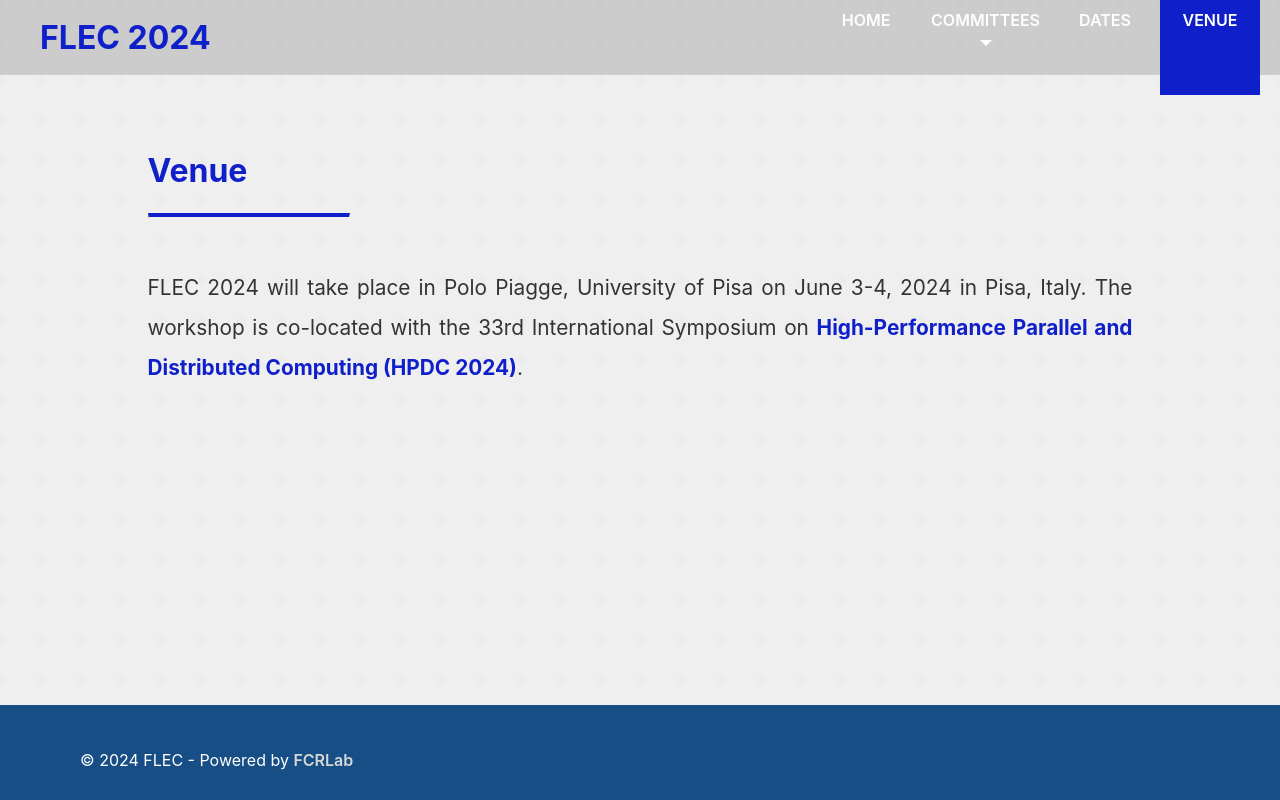
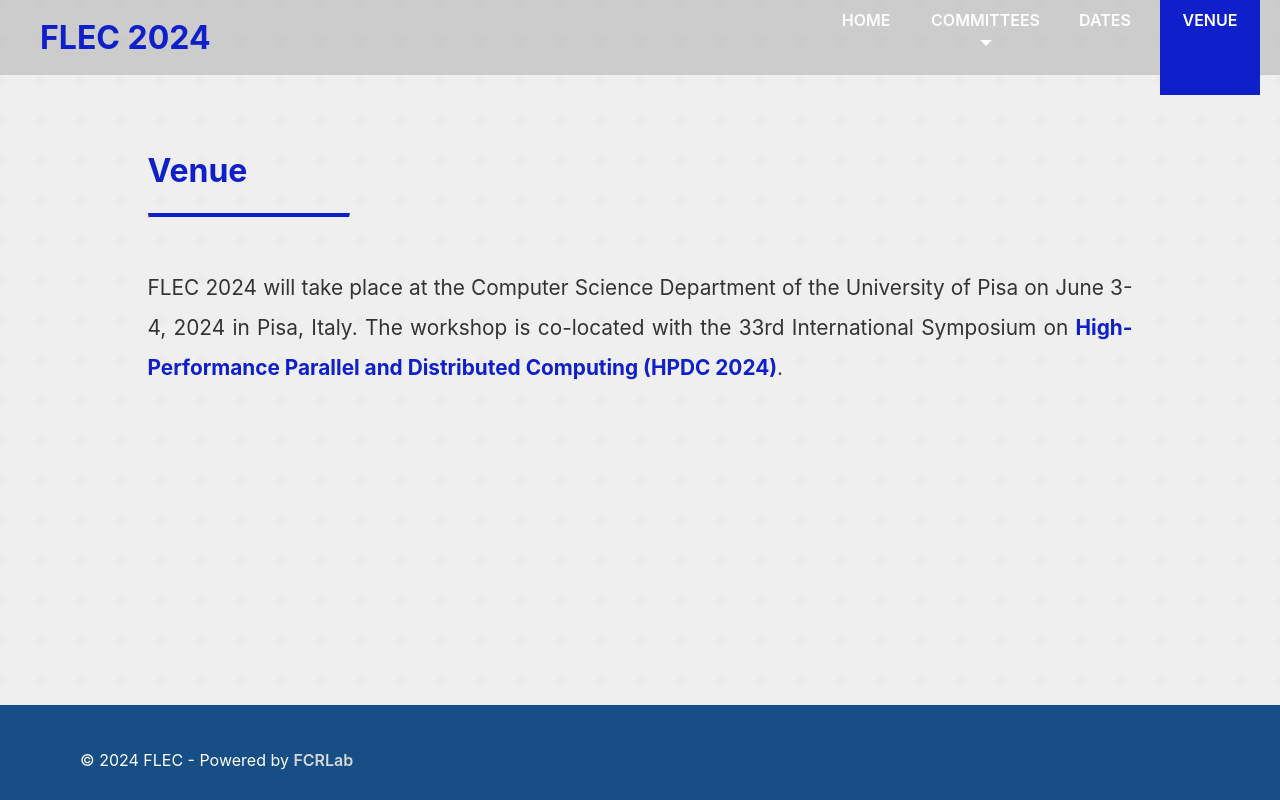
Before and after one commit to flec-workshop/2024, a React (Create React App) app: page /venue in a window 1280 px wide. Built offline with nearby package versions, Linux system fonts and the light colour scheme.

Commit message:
fix venue place

```diff
--- a/src/pages/Venue.js
+++ b/src/pages/Venue.js
@@ -26,7 +26,7 @@ const Venue = () => {
             <Content>
                 <h1>Venue</h1>
                 <hr />
-                <p>FLEC 2024 will take place in Polo Piagge, University of Pisa on June 3-4, 2024 in Pisa, Italy. The workshop is co-located with the 33rd International Symposium on <Link target="blank" to="https://www.hpdc.org/2024">High-Performance Parallel and Distributed Computing (HPDC 2024)</Link>.</p>
+                <p>FLEC 2024 will take place at the Computer Science Department of the University of Pisa on June 3-4, 2024 in Pisa, Italy. The workshop is co-located with the 33rd International Symposium on <Link target="blank" to="https://www.hpdc.org/2024">High-Performance Parallel and Distributed Computing (HPDC 2024)</Link>.</p>
             </Content>
         </PageWrapper>
     );
```
